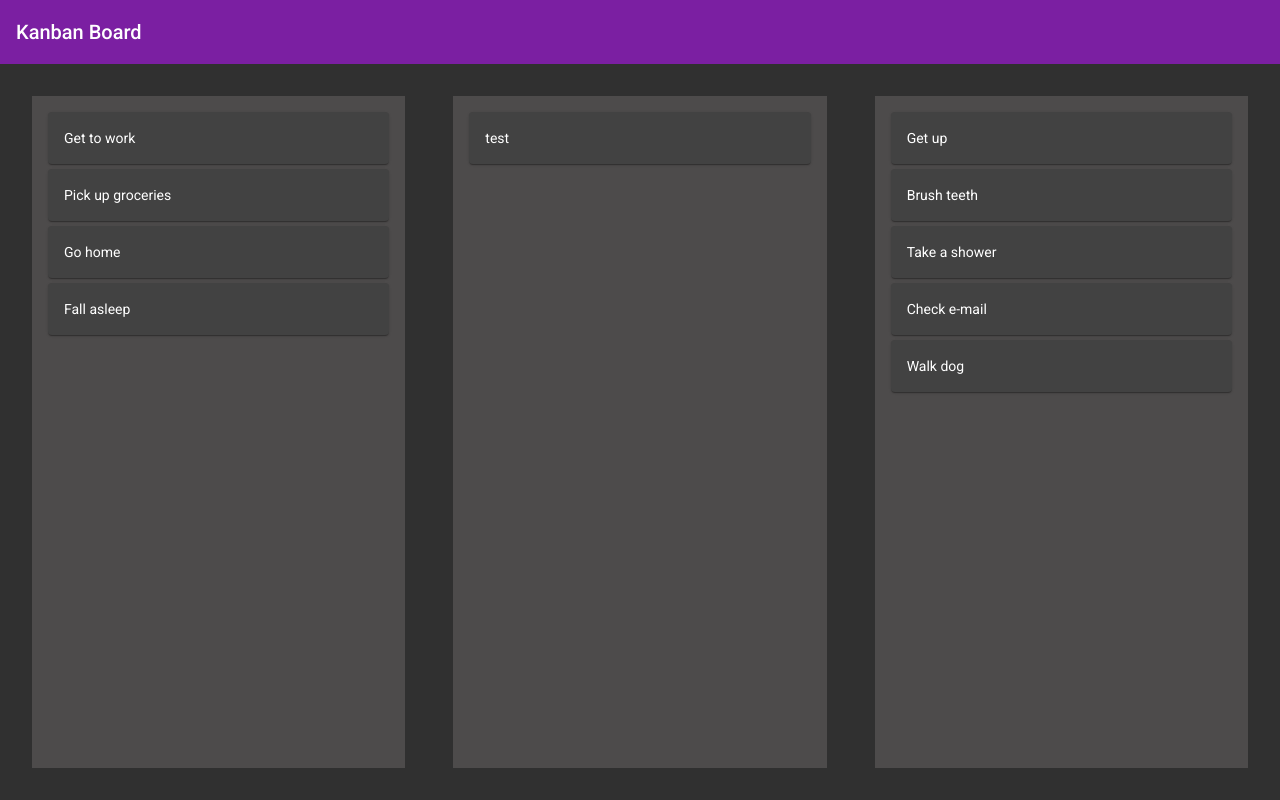
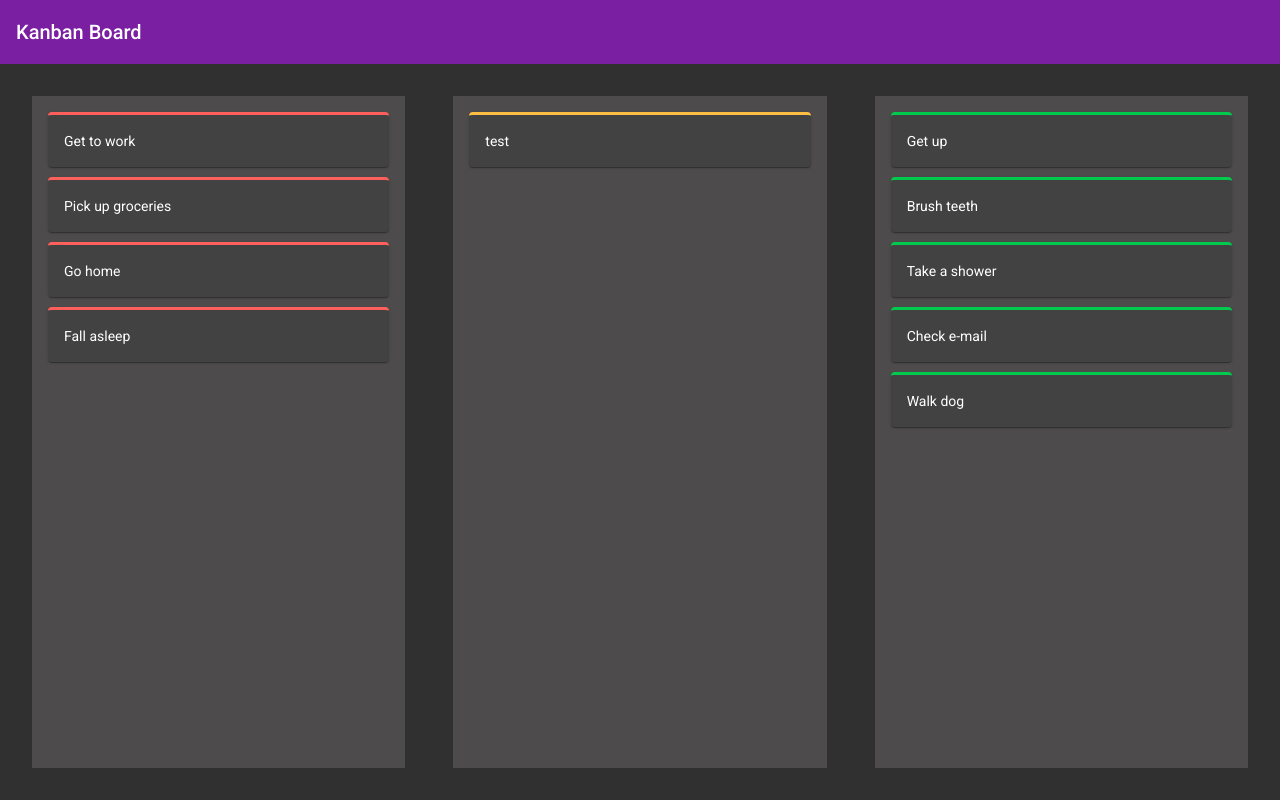
Before and after one commit to B45i/Angular-Kanban-Board, an Angular app: page / in a window 1280 px wide. Built offline with nearby package versions, Linux system fonts and the light colour scheme.

Commit message:
item colors

```diff
--- a/src/app/board/board.component.html
+++ b/src/app/board/board.component.html
@@ -4,11 +4,10 @@
     #todoList="cdkDropList"
     [cdkDropListData]="todo"
     [cdkDropListConnectedTo]="[doneList, doingList]"
-    class="example-list"
     (cdkDropListDropped)="drop($event)"
-    class="todo-list"
+    class="list"
   >
-    <mat-card class="item" *ngFor="let item of todo" cdkDrag>{{
+    <mat-card class="item item-todo" *ngFor="let item of todo" cdkDrag>{{
       item
     }}</mat-card>
   </div>
@@ -18,11 +17,10 @@
     #doingList="cdkDropList"
     [cdkDropListData]="doing"
     [cdkDropListConnectedTo]="[todoList, doneList]"
-    class="example-list"
     (cdkDropListDropped)="drop($event)"
-    class="todo-list"
+    class="list"
   >
-    <mat-card class="item" *ngFor="let item of doing" cdkDrag>{{
+    <mat-card class="item item-doing" *ngFor="let item of doing" cdkDrag>{{
       item
     }}</mat-card>
   </div>
@@ -32,11 +30,10 @@
     #doneList="cdkDropList"
     [cdkDropListData]="done"
     [cdkDropListConnectedTo]="[todoList, doingList]"
-    class="example-list"
     (cdkDropListDropped)="drop($event)"
-    class="todo-list"
+    class="list done"
   >
-    <mat-card class="item" *ngFor="let item of done" cdkDrag>{{
+    <mat-card class="item item-done" *ngFor="let item of done" cdkDrag>{{
       item
     }}</mat-card>
   </div>
--- a/src/app/board/board.component.scss
+++ b/src/app/board/board.component.scss
@@ -6,7 +6,7 @@
   justify-content: space-around;
   gap: 3rem;
 
-  .todo-list {
+  .list {
     flex: 1;
     background-color: #4d4b4b;
     padding: 1rem;
@@ -14,14 +14,27 @@
 }
 
 .item {
-    margin-bottom: 5px;
-    cursor: grab;
+  margin-bottom: 10px;
+  cursor: grab;
+
+  border-top-width: 3px;
+  border-top-style: solid;
+  &-todo {
+    border-top-color:  #ff605c;
+  }
+
+  &-doing {
+    border-top-color:  #ffbd44;
+  }
+
+  &-done {
+    border-top-color:  #00ca4e;
+  }
 }
 
 .cdk-drag-preview {
   box-shadow: 0 5px 5px -3px rgba(0, 0, 0, 0.2),
     0 8px 10px 1px rgba(0, 0, 0, 0.14), 0 3px 14px 2px rgba(0, 0, 0, 0.12);
-    border: 1px solid red;
 }
 
 .cdk-drag-placeholder {
@@ -32,7 +45,6 @@
   transition: transform 250ms cubic-bezier(0, 0, 0.2, 1);
 }
 
-
 .example-list.cdk-drop-list-dragging .example-box:not(.cdk-drag-placeholder) {
   transition: transform 250ms cubic-bezier(0, 0, 0.2, 1);
 }
```
